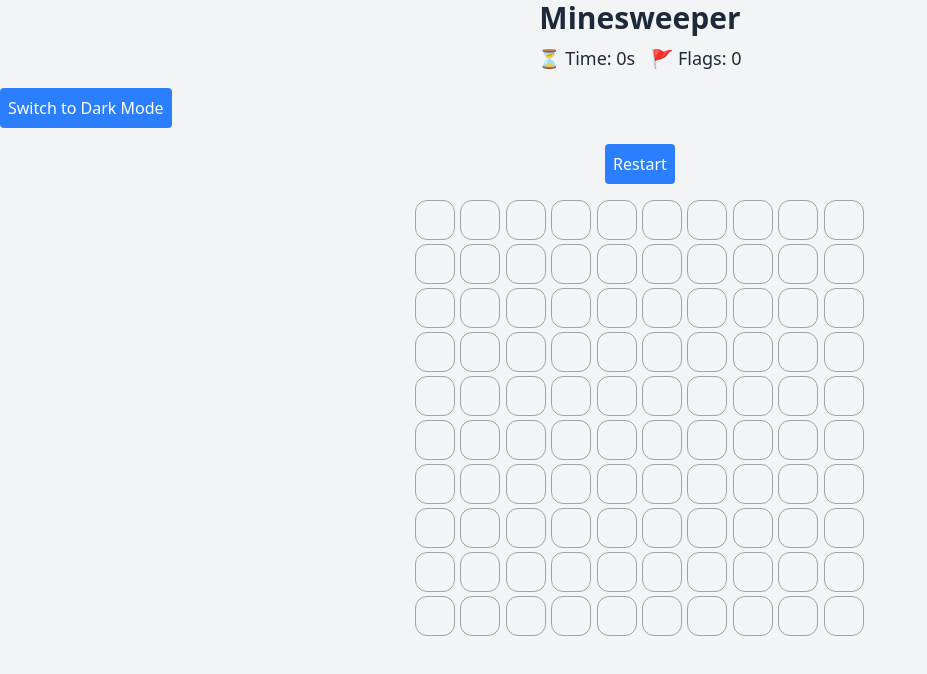
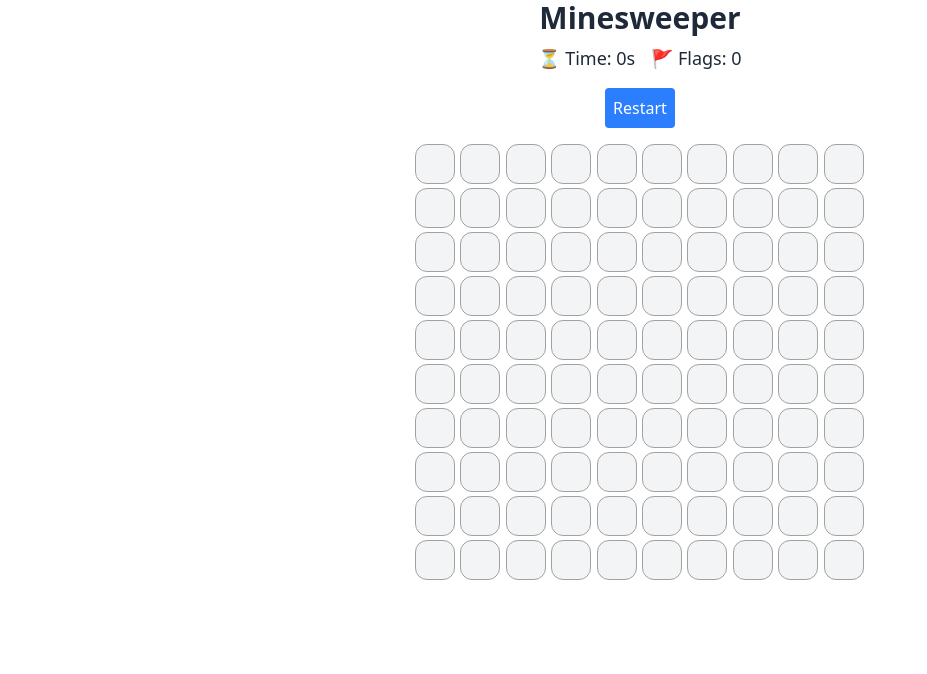
Before and after one commit to iNoles/minesweeper, a SvelteKit app: page / in a window 1280 px wide. Shown: the top 674 px of the page, without its empty margins (0-927 px from the left). Built offline with nearby package versions, Linux system fonts and the light colour scheme.

Commit message:
toggle theme is not that great, hold on for now

```diff
--- a/src/app.html
+++ b/src/app.html
@@ -6,7 +6,7 @@
 		<meta name="viewport" content="width=device-width, initial-scale=1" />
 		%sveltekit.head%
 	</head>
-	<body class="bg-gray-100 dark:bg-gray-800" data-sveltekit-preload-data="hover">
+	<body data-sveltekit-preload-data="hover">
 		<div style="display: contents">%sveltekit.body%</div>
 	</body>
 </html>
--- a/src/routes/+page.svelte
+++ b/src/routes/+page.svelte
@@ -2,18 +2,8 @@
 	import { game } from '../stores/GameState';
 	import { Bomb, Flag } from 'lucide-svelte';
 	import { fade } from 'svelte/transition';
-	import { isDarkMode } from '../stores/ThemeStore';
 
 	let { grid, gameOver, gameWon, timer, flagsUsed, revealCell, toggleFlag, resetGame } = game;
-
-	// Toggle the theme and save the preference
-	function toggleTheme() {
-	  isDarkMode.update((current) => {
-		const newMode = !current;
-		localStorage.setItem('theme', newMode ? 'dark' : 'light');
-		return newMode;
-	  });
-	}
   </script>
 
   <header class="text-center">
@@ -23,11 +13,6 @@
 	  <span class="text-lg text-gray-800 dark:text-gray-200">🚩 Flags: {$flagsUsed}</span>
 	</div>
   </header>
-
-  <!-- Theme toggle button -->
-  <button on:click={toggleTheme} class="mt-4 p-2 bg-blue-500 text-white rounded dark:bg-blue-700">
-	{$isDarkMode ? 'Switch to Light Mode' : 'Switch to Dark Mode'}
-  </button>
 
   <div class="text-center mt-4">
 	<button on:click={resetGame} class="p-2 bg-blue-500 text-white rounded hover:bg-blue-600 transition dark:bg-blue-800 dark:hover:bg-blue-700">
--- a/src/stores/ThemeStore.ts
+++ /dev/null
@@ -1,26 +0,0 @@
-import { writable } from 'svelte/store';
-
-// Create the store with a default value of false (light mode)
-export const isDarkMode = writable(false);
-
-// Ensure this runs only in the browser
-if (typeof window !== 'undefined') {
-  const storedTheme = localStorage.getItem('theme');
-  const prefersDark = window.matchMedia('(prefers-color-scheme: dark)').matches;
-
-  if (storedTheme === 'dark' || (!storedTheme && prefersDark)) {
-    isDarkMode.set(true);
-    document.documentElement.classList.add('dark');
-  }
-
-  // Subscribe to store changes to update <html class="dark">
-  isDarkMode.subscribe((value) => {
-    if (value) {
-      document.documentElement.classList.add('dark');
-      localStorage.setItem('theme', 'dark');
-    } else {
-      document.documentElement.classList.remove('dark');
-      localStorage.setItem('theme', 'light');
-    }
-  });
-}
--- a/tailwind.config.ts
+++ b/tailwind.config.ts
@@ -1,7 +1,6 @@
 import type { Config } from 'tailwindcss';
 
 export default {
-	darkMode: 'class',
 	content: ['./src/**/*.{html,js,svelte,ts}'],
 
 	theme: {
```
Also changed, not shown: 1 other file (tests, documents, lock files or other folders).
